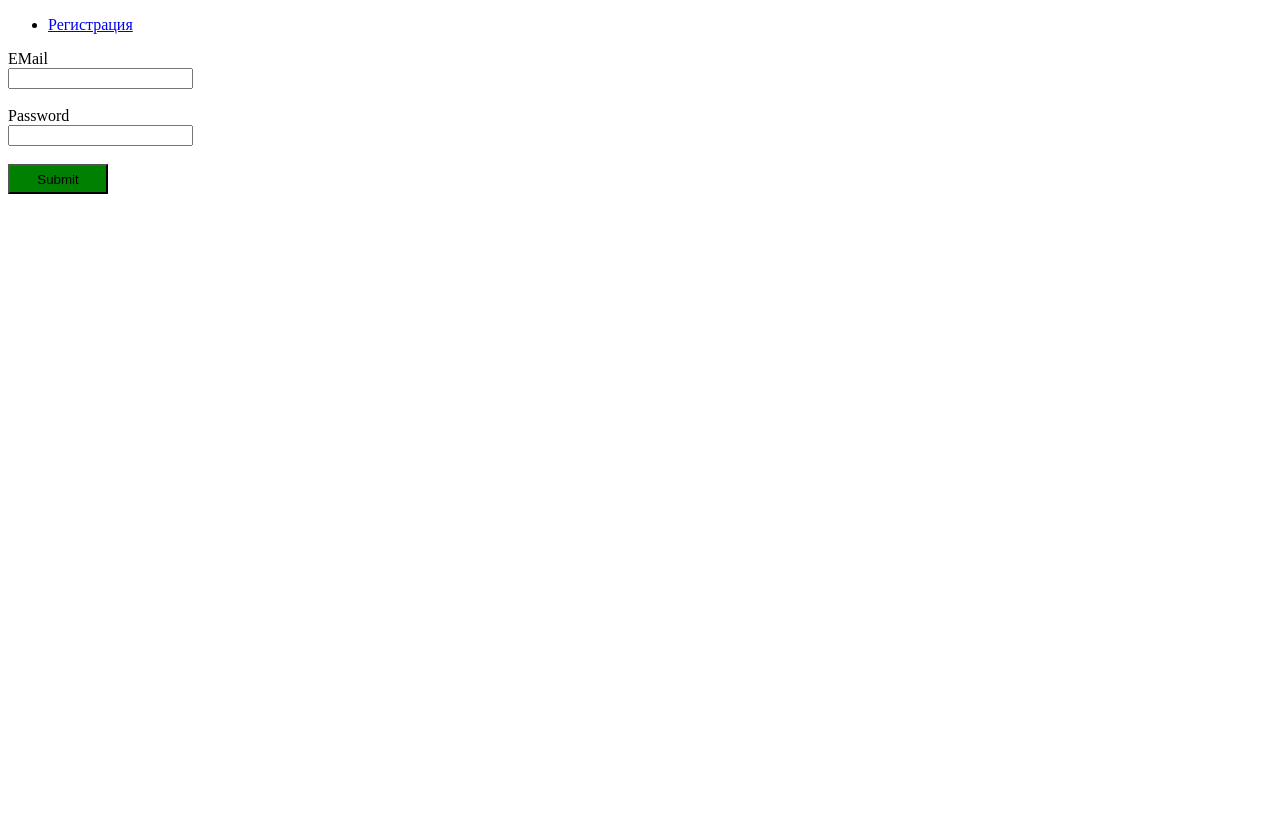
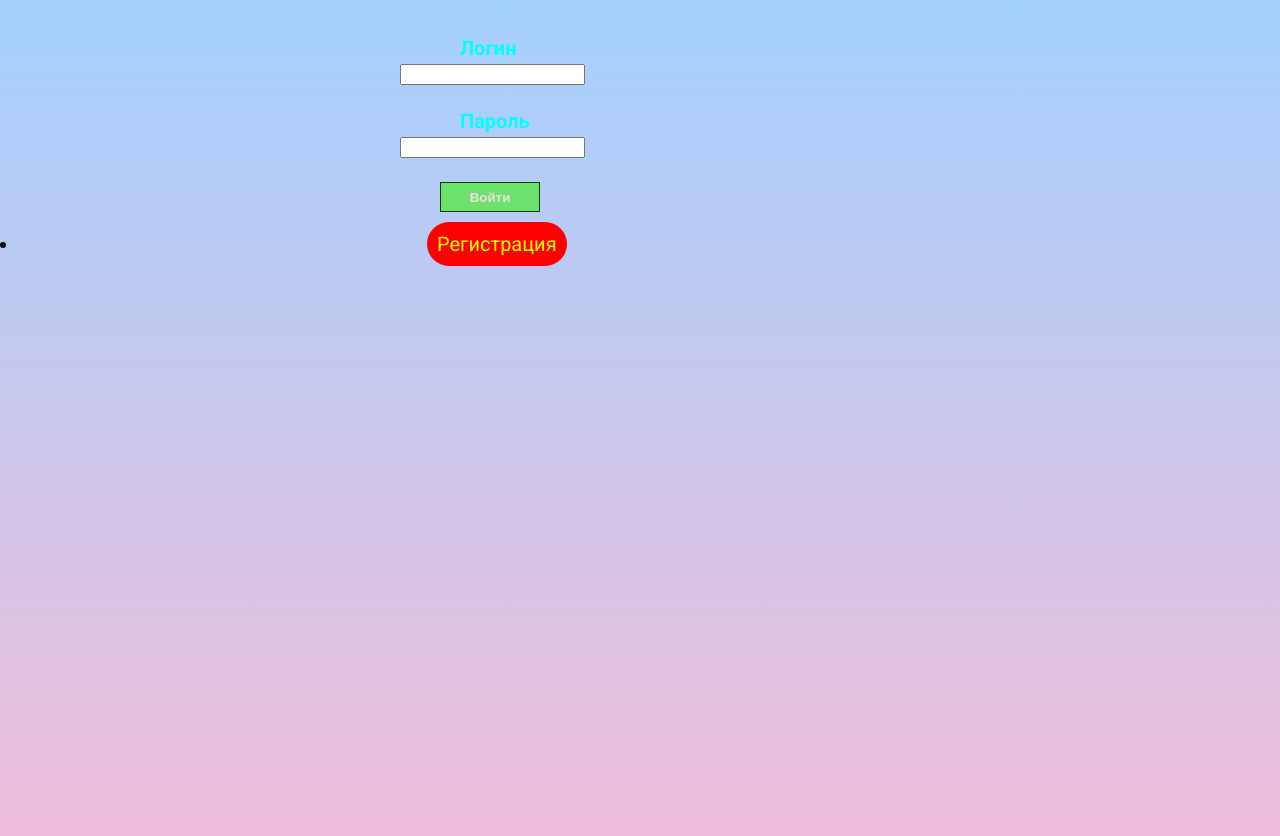
Before and after one commit to Frontend-user/SV, a Django app: page /auth/login/ in a window 1280 px wide. Before the commit the page ends 194 px from the top, so only its background shows below. Run offline with Django 4.2, Linux system fonts and the light colour scheme.

Commit message:
STYLES #1

```diff
--- a/MyModel/urls.py
+++ b/MyModel/urls.py
@@ -1,8 +1,8 @@
-
+from django.conf.urls.static import static
 from django.contrib import admin
 from django.urls import path, include
-
+from django.conf import settings
 urlpatterns = [
     path('', include('mod.urls')),
     path('admin/', admin.site.urls),
-]
+] + static(settings.STATIC_URL, document__root=settings.STATIC_ROOT)
--- a/mod/templates/mod/base.html
+++ b/mod/templates/mod/base.html
@@ -2,8 +2,11 @@
 <html lang="en">
 <head>
     <title>{% block title %}{% endblock %}</title>
+    {% load static %}
+    <link rel="stylesheet" href="{% static "styles.css" %}">
 </head>
 <body>
+<div id="app_body">
     <div id="sidebar">
         <ul>
             {% block nav %}{% endblock %}
@@ -12,5 +15,6 @@
     <div id="content">
         {% block content %}{% endblock %}
     </div>
+</div>
 </body>
 </html>
--- a/mod/templates/mod/login.html
+++ b/mod/templates/mod/login.html
@@ -1,23 +1,35 @@
 {% extends "base.html" %}
 <title>{% block title %}Логин{% endblock %}</title>
 {% block nav %}
-    <li><a href="/auth/register/">Регистрация</a></li>
+
 {% endblock %}
 {% block content %}
+
+    <div class="main">
+    <div class="login">
         <form action="/auth/login/" method="post">
+         {% if form_errors %}
+            <h1 class='a'> {{ form_errors }}</h1>
+        {% endif %}
             {% if email_error %}
                 <h1 style="color: red; transition: all 2s ease-out;"> {{ email_error }}</h1>
             {% endif %}
             {% csrf_token %}
-        <label for="name">EMail <br>
+            <label for="name"> <span class="span_log">Логин</span><br>
                 <input type="email" name="email">
             </label>
             <br><br>
-        <label for="name">Password <br>
+            <label for="name"> <span class="span_password"> Пароль</span><br>
                 <input type="password" name="password">
             </label>
             <br><br>
 
+            <label for="a">
+                <input class="submit" value="Войти" type="submit" style=>
+            </label>
+    </div>
 
-        <input type="submit" style="width: 100px; height: 30px; background-color: green;">
-    </form>{% endblock %}
+    </form>
+    <li class="reg"><a href="/auth/register/">Регистрация</a></li>
+    </div>
+{% endblock %}
--- a/mod/views.py
+++ b/mod/views.py
@@ -49,10 +49,11 @@ def login(request):
                 return redirect('main')
             else:
                 return render(request, "mod/login.html", context={'email_error': 'НЕВЕРНЫЙ  EMAIL  ИЛИ ПАРОЛЬ'})
+        else:
+            return render(request, "mod/login.html", context={'form_errors': form.errors})
+
     elif request.method == 'GET':
-
         return render(request, "mod/login.html")
-    # return render(request, "mod/login.html")
 
 
 def index(request):
--- /dev/null
+++ b/static/styles.css
@@ -0,0 +1,85 @@
+@import url('https://fonts.googleapis.com/css2?family=Roboto:ital,wght@0,400;0,500;0,700;0,900;1,300;1,400;1,700;1,900&display=swap');
+
+#app_body{
+    padding-top: 20px;
+    background: -webkit-linear-gradient(0deg, #efbdda, #a4d1fe);
+    background: linear-gradient(0deg, #efbdda, #a4d1fe);
+
+}
+
+.main {
+    font-size: 20px;
+    font-weight: 400;
+    font-family: 'Roboto', sans-serif;
+    height: 100vh;
+
+}
+
+.label {
+    margin-left: 10px;
+}
+
+.all {
+    margin: 0;
+}
+
+body {
+    margin: 0;
+}
+
+.reg {
+    margin-top: 10px;
+
+}
+
+.reg a {
+    margin-left: 400px;
+    text-decoration: none;
+    color: yellow;
+    cursor: pointer;
+    background-color: red;
+    border-radius: 30px;
+    margin-top: 20px;
+    padding: 10px;
+}
+
+.reg a:hover {
+    color: red;
+    background-color: yellow;
+    transition: 0.5s ease-in;
+}
+
+.submit {
+    margin-left: 40px;
+    outline: none;
+    width: 100px;
+    height: 30px;
+    background-color: #6de16d;
+    cursor: pointer;
+    font-weight: 600;
+    border: #093d09 1px solid;
+    color: #efe0e0;
+}
+
+.submit:hover {
+    background-color: #b3a81f;
+    transition: 0.5s ease-in-out;
+}
+
+.login {
+    /*margin-top: 200px;*/
+    margin-left: 400px;
+    margin-bottom: 20px;
+}
+
+.span_log {
+    margin-left: 60px;
+    color: aqua;
+    font-weight: 600;
+}
+
+.span_password {
+    margin-left: 60px;
+    font-weight: 600;
+    color: aqua;
+}
```
Also changed, not shown: MyModel/settings.py (+5 -2 lines), mod/templates/mod/main.html (+18 -4 lines). Lines whose indentation alone changed are shown as unchanged.
